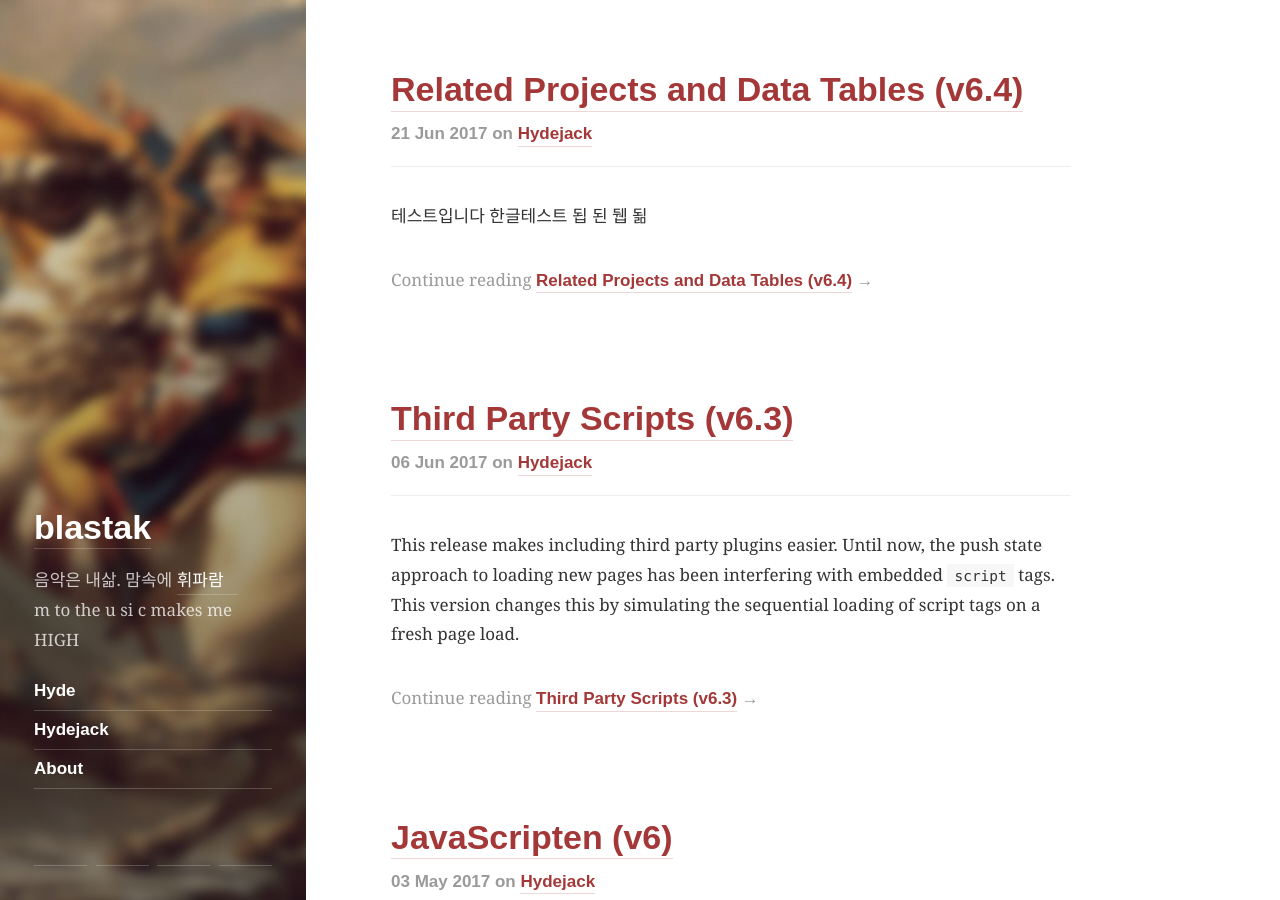
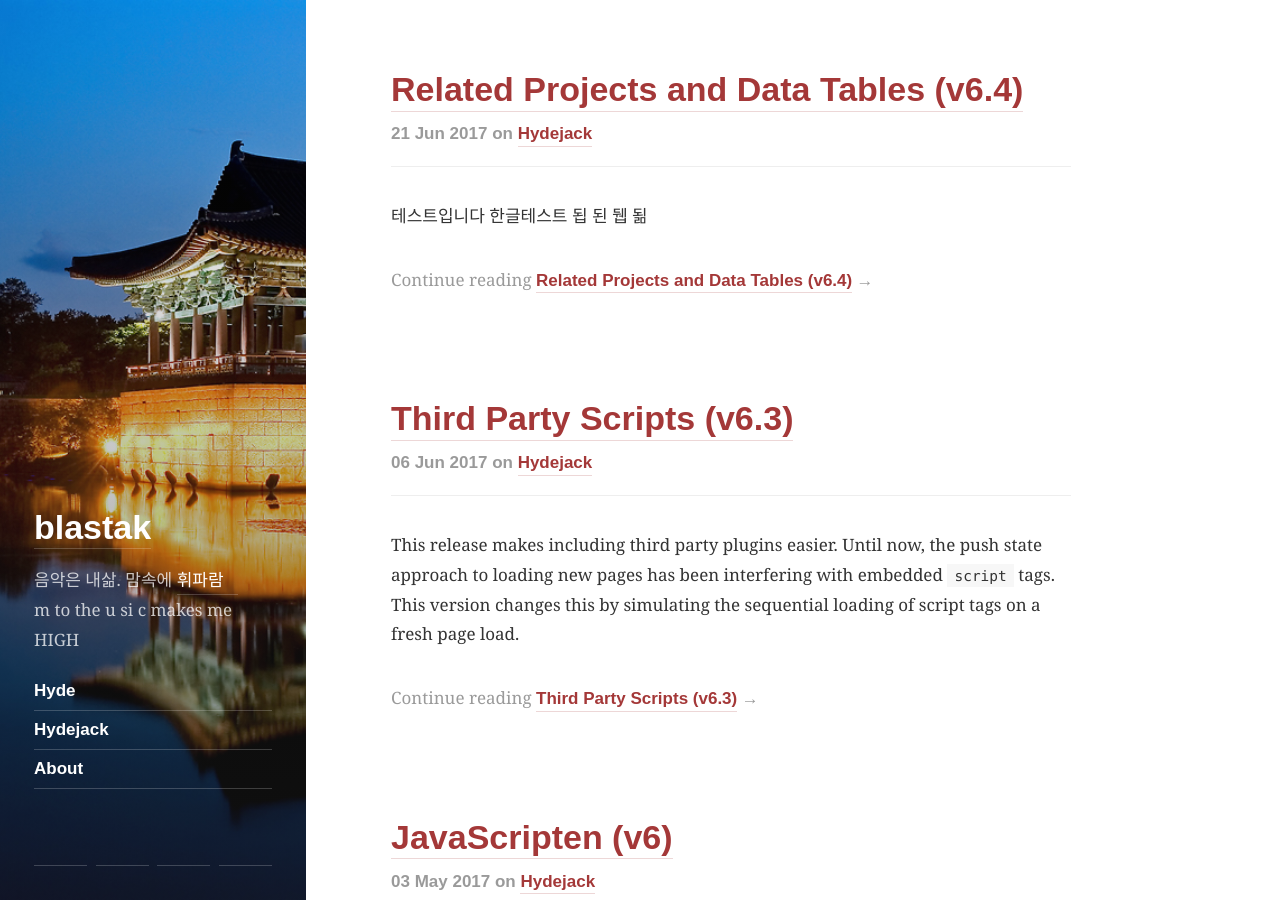
Before and after one commit to blastak/blastak.github.io, a Jekyll site: the page built from index.html, in a window 1280 px wide and 900 px high. Built offline with Jekyll 4.4.1, drawn with Linux system fonts in a browser that asks for light colours; nearby versions of some CDN libraries; the list of posts is cut into pages by our own code.

Commit message:
사이드바 이미지 변경

```diff
--- a/_config.yml
+++ b/_config.yml
@@ -27,7 +27,7 @@ author:
   email:             blastak@naver.com
 
 # Fallback image and color
-image:               /assets/img/nap.jpg
+image:               /assets/img/night.jpg
 color:               '#a43838'
 
 # The font used for headings. Expects a string that is a valid CSS font-family value.
```
Also changed, not shown: assets/img/night.jpg (added).
